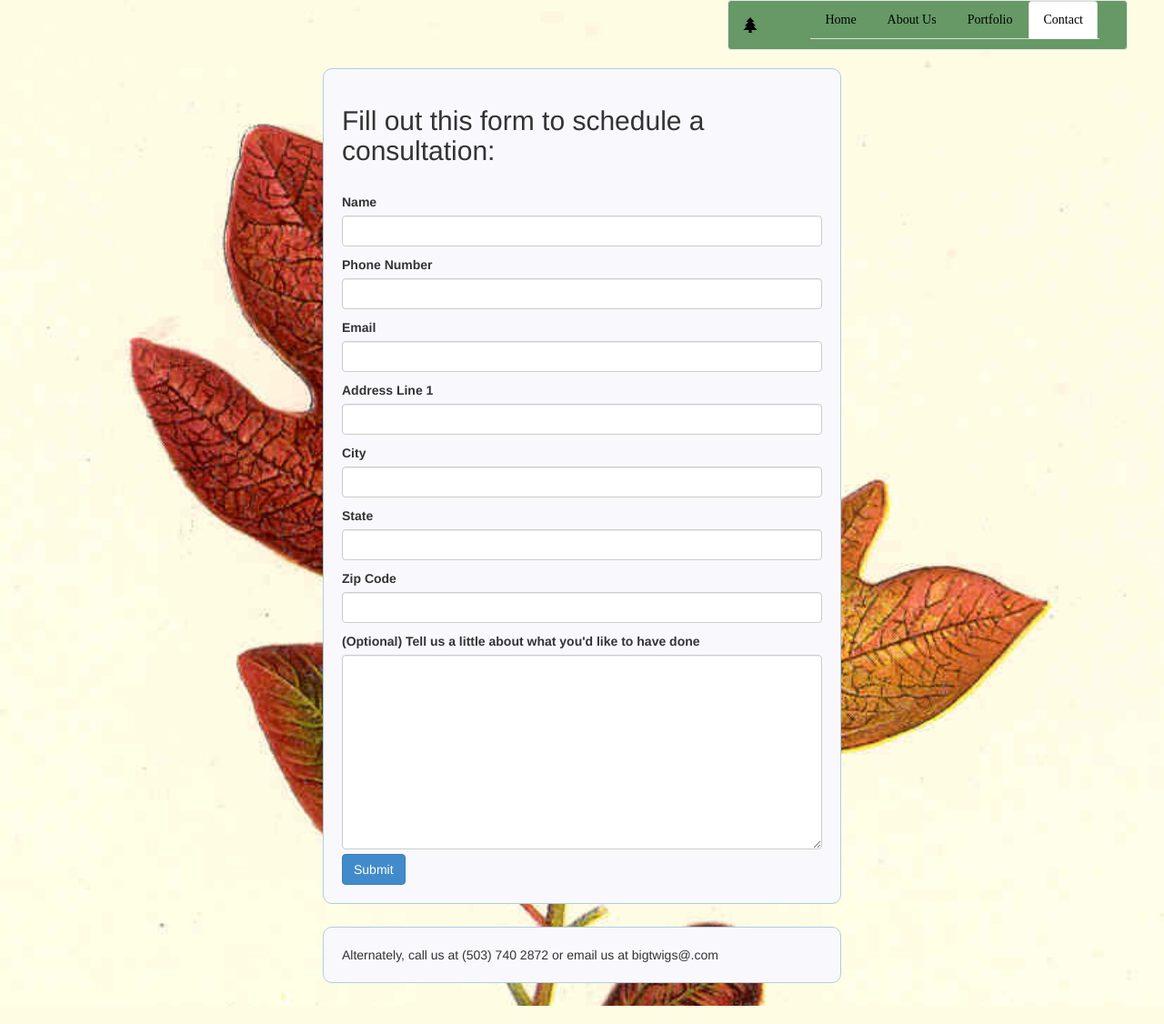
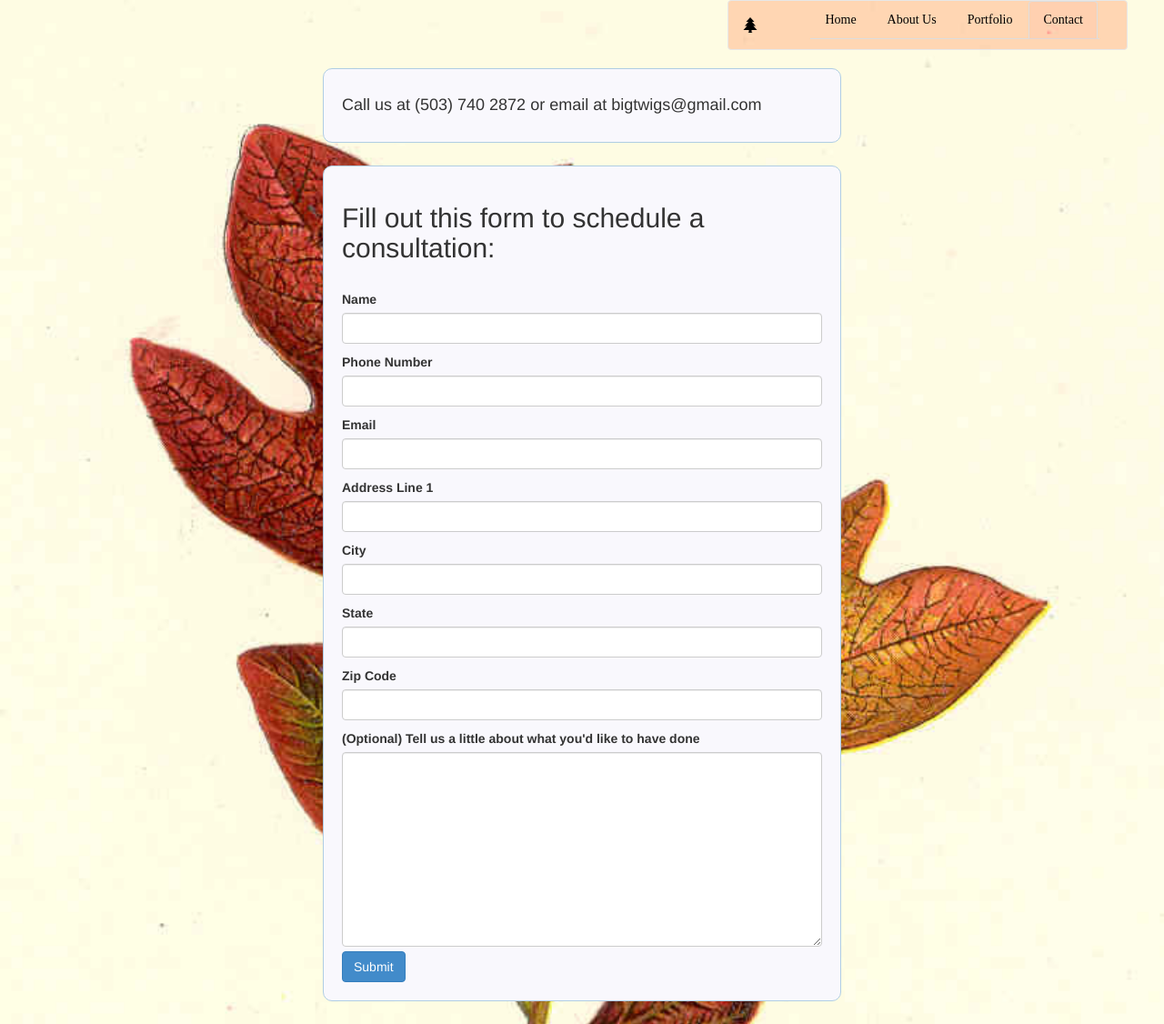
Before and after one commit to CharlesEwel/bigtwigs, a PHP site: page /contact.html in a window 1280 px wide. Shown: the whole page at 91% size. Run offline with PHP 8.4, Linux system fonts and the light colour scheme; some libraries are stand-ins or nearby versions.

Commit message:
restyle navbar

```diff
--- a/contact.html
+++ b/contact.html
@@ -39,6 +39,9 @@
         </div>
       </nav>
       <!--End Navbar-->
+      <div class="container text-content">
+        <h4>Call us at (503) 740 2872 or email at bigtwigs@gmail.com</h4>
+      </div>
       <div id="form-holder" class="container text-content">
         <h2>Fill out this form to schedule a consultation:</h2>
         <br>
@@ -65,9 +68,6 @@
       <div id="thank-you" class="container text-content" style="display: hidden">
         Thank you for reaching out. We should contact you within the next 1-2 business days.
       </div>
-      <div class="container text-content">
-        Alternately, call us at (503) 740 2872 or email us at bigtwigs@.com
-      </div>
     </div>
     <script src="js/jquery-3.3.1.min.js"></script>
     <script src="js/bootstrap.min.js"></script>
--- a/css/styles.css
+++ b/css/styles.css
@@ -16,8 +16,17 @@ html {
   max-width: 440px;
   left: 30px;
   margin-left: auto;
-  background-color: #669966;
+  background-color: #ff662640;
   font-family: Papyrus;
+  color: #ffd9ffgf;
+}
+
+.navbar li.active a {
+  background-color: #ff9a9a1a;
+}
+
+.navbar li:hover a {
+  background-color: #482e38 !important;
 }
 
  .text-content {
```
